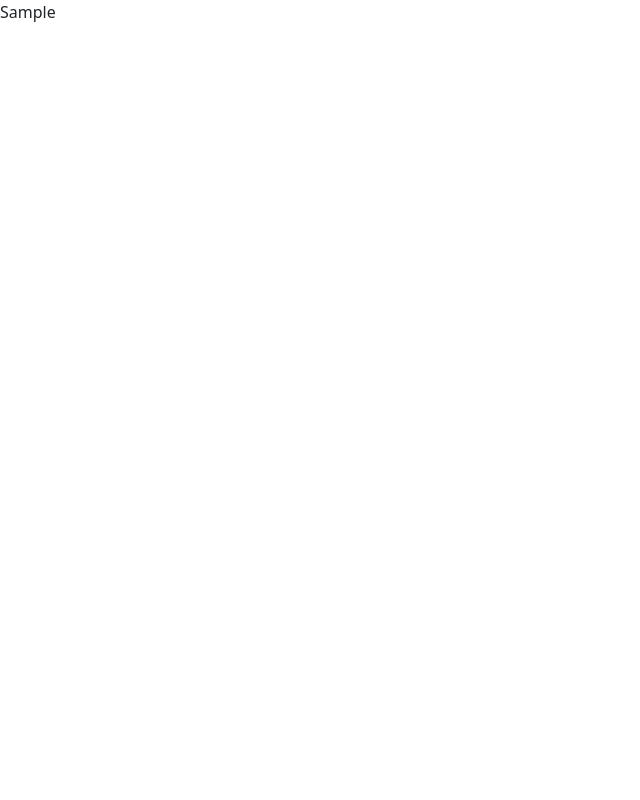
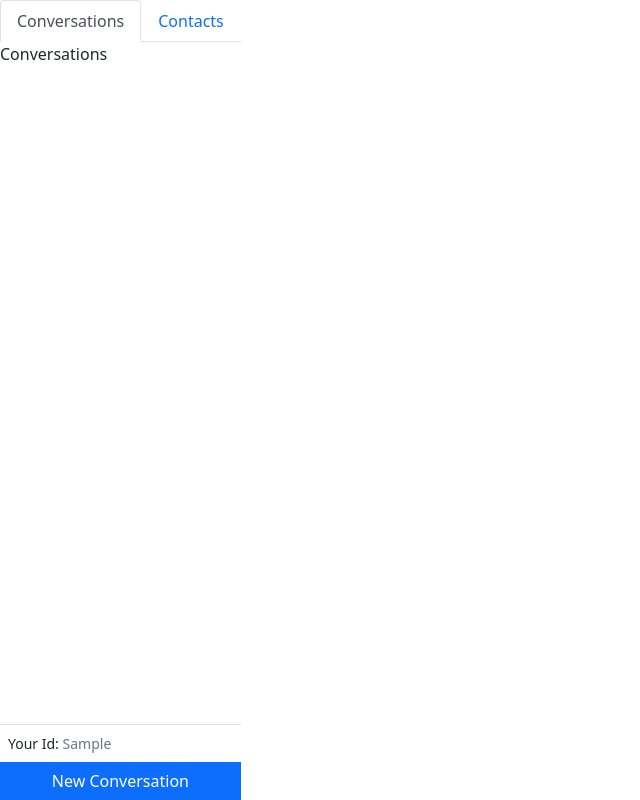
Before and after one commit to LemonFace0309/messaging-app, a React (Create React App) app: page / in a window 1280 px wide. Both pictures are taken after typing "Sample" into the empty fields and a click on the button "Login". Shown: the whole page, without its empty margins (0-640 px from the left). Built offline with nearby package versions, Linux system fonts and the light colour scheme.

Commit message:
created basic sidebar

```diff
--- /dev/null
+++ b/src/components/Contacts.js
@@ -0,0 +1,11 @@
+import React from 'react'
+
+function Contacts() {
+  return (
+    <div>
+      Contacts
+    </div>
+  )
+}
+
+export default Contacts
--- /dev/null
+++ b/src/components/Conversations.js
@@ -0,0 +1,11 @@
+import React from 'react'
+
+function Conversations() {
+  return (
+    <div>
+      Conversations
+    </div>
+  )
+}
+
+export default Conversations
--- a/src/components/Dashboard.js
+++ b/src/components/Dashboard.js
@@ -1,9 +1,11 @@
 import React from 'react'
+
+import Sidebar from './Sidebar'
 
 function Dashboard({id}) {
   return (
-    <div>
-      {id}
+    <div className="d-flex" style={{height: '100vh'}}>
+      <Sidebar id={id} />
     </div>
   )
 }
--- /dev/null
+++ b/src/components/NewContactModal.js
@@ -0,0 +1,11 @@
+import React from 'react'
+
+function NewContactModal() {
+  return (
+    <div>
+      Test
+    </div>
+  )
+}
+
+export default NewContactModal
--- /dev/null
+++ b/src/components/NewConversationModal.js
@@ -0,0 +1,11 @@
+import React from 'react'
+
+function NewConversationModal() {
+  return (
+    <div>
+      Conversation
+    </div>
+  )
+}
+
+export default NewConversationModal
--- /dev/null
+++ b/src/components/Sidebar.js
@@ -0,0 +1,58 @@
+import React, { useState } from 'react'
+import { Tab, Nav, Button, Modal } from 'react-bootstrap'
+
+import Conversations from './Conversations'
+import Contacts from './Contacts'
+import NewContactModal from './NewContactModal'
+import NewConversationModal from './NewConversationModal'
+
+const CONVERSATIONS_KEY = 'conversations'
+const CONTACTS_KEY = 'contacts'
+
+function Sidebar({ id }) {
+  const [activeKey, setActiveKey] = useState(CONVERSATIONS_KEY)
+  const [modalOpen, setModalOpen] = useState(false)
+  const conversationsOpen = activeKey === CONVERSATIONS_KEY
+
+  function closeModal() {
+    setModalOpen(false)
+  }
+
+  return (
+    <div style={{ width: '300' }} className="d-flex flex-column">
+    <Tab.Container activeKey={activeKey} onSelect={setActiveKey}>
+      <Nav variant="tabs" className="justify-content-center">
+        <Nav.Item>
+          <Nav.Link eventKey={CONVERSATIONS_KEY}>Conversations</Nav.Link>
+        </Nav.Item>
+        <Nav.Item>
+          <Nav.Link eventKey={CONTACTS_KEY}>Contacts</Nav.Link>
+        </Nav.Item>
+      </Nav>
+      <Tab.Content className="border-right overflow-auto flex-grow-1">
+        <Tab.Pane eventKey={CONVERSATIONS_KEY}>
+          <Conversations />
+        </Tab.Pane>
+        <Tab.Pane eventKey={CONTACTS_KEY}>
+          <Contacts />
+        </Tab.Pane>
+      </Tab.Content>
+      <div className="p-2 border-top border-right small">
+        Your Id: <span className="text-muted">{id}</span>
+      </div>
+      <Button onClick={() => setModalOpen(true)} className="rounded-0">
+        New {conversationsOpen ? 'Conversation' : 'Contact'}
+      </Button>
+    </Tab.Container>
+
+    <Modal show={modalOpen} onHide={closeModal}>
+      {conversationsOpen ?
+        <NewConversationModal closeModal={closeModal} /> :
+        <NewContactModal closeModal={closeModal} />
+      }
+    </Modal>
+  </div>
+  )
+}
+
+export default Sidebar
```
